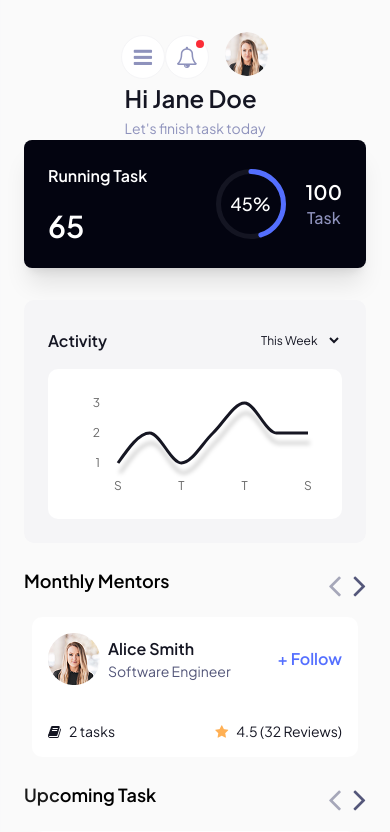
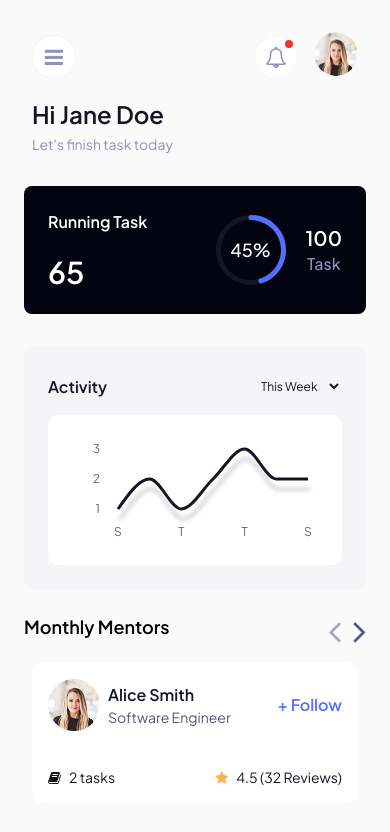
Before and after one commit to Evans-Asiedu/task-management, a React (Vite) app: page / in a window 390 px wide. Shown: the top 832 px of the page. Built offline with nearby package versions, Linux system fonts and the light colour scheme.

Commit message:
responsive header & overview page

```diff
--- a/src/components/RunningTask.jsx
+++ b/src/components/RunningTask.jsx
@@ -7,8 +7,9 @@ const RunningTask = () => {
   const radius = (size - strokeWidth) / 2;
   const circumference = 2 * Math.PI * radius;
   const offset = circumference - (progress / 100) * circumference;
+
   return (
-    <div className="flex sm:flex-col justify-between shadow-xl p-6 bg-secondary-900 text-white rounded-lg transition duration-500">
+    <div className="flex md:flex-col justify-between p-6 bg-secondary-900 text-white rounded-lg transition duration-500">
       <div className="flex flex-col gap-5">
         <h2 className="text-base font-semibold text-primary-0 ">
           Running Task
@@ -16,7 +17,7 @@ const RunningTask = () => {
         <h2 className="text-3xl font-semibold text-primary-0 ">65</h2>
       </div>
 
-      <div className="flex items-center gap-5">
+      <div className="flex items-center justify-between gap-5">
         <div className="flex items-center justify-center">
           <svg width={size} height={size} className="transform -rotate-90">
             {/* Background Circle */}
--- a/src/components/layout/Header.jsx
+++ b/src/components/layout/Header.jsx
@@ -11,9 +11,9 @@ const HeaderMain = ({ title, subText = "" }) => {
   };
 
   return (
-    <div className="flex flex-col-reverse md:flex-row justify-between items-center">
-      <div>
-        <h1 className="text-2xl font-semibold text-secondary-500 self-start md:self-center">
+    <div className="flex flex-col-reverse md:flex-row justify-between items-center gap-4">
+      <div className="w-full">
+        <h1 className="text-2xl font-semibold text-secondary-500 text-left">
           {title}
         </h1>
         {subText && (
@@ -21,7 +21,7 @@ const HeaderMain = ({ title, subText = "" }) => {
         )}
       </div>
 
-      <div className="flex justify-between md:justify-end items-center">
+      <div className="flex justify-between md:justify-end items-center w-full">
         <Button
           icon="fa-bars"
           iconOnly
@@ -89,7 +89,7 @@ const Header = ({
   return (
     <header
       className={` bg-primary-0 p-8 flex flex-col gap-6 ${
-        showActions ? "h-[248px] md:h-[192px]" : "h-[116px]"
+        showActions ? "h-[248px] md:h-[192px]" : "min-h-[116px]"
       } ${className}`}
     >
       <HeaderMain
--- a/src/components/layout/MainLayout.jsx
+++ b/src/components/layout/MainLayout.jsx
@@ -5,7 +5,7 @@ const MainLayout = () => {
   return (
     <>
       <Sidebar />
-      <div className="flex flex-col flex-1 transition-all duration-300 ease-in-out min-h-screen md:ml-[252px]">
+      <div className="flex flex-col flex-1 transition-all duration-300 ease-in-out min-h-screen md:ml-[252px] max-w-7xl">
         <Outlet />
       </div>
     </>
--- a/src/components/pages/Overview.jsx
+++ b/src/components/pages/Overview.jsx
@@ -11,7 +11,7 @@ const Overview = () => {
   const currentUserName = data.loggedInUser.name;
   return (
     <>
-      <main className="h-full flex ">
+      <main className="h-full flex">
         <div className="flex-grow bg-n-2">
           <Header
             showActions={false}
@@ -20,8 +20,8 @@ const Overview = () => {
             className="!bg-n-2"
           />
 
-          <div className="p-6 lg:p-8 space-y-6 lg:space-y-8">
-            <div className="flex flex-col md:flex-row gap-8">
+          <div className="px-6 lg:px-8 space-y-6 lg:space-y-8">
+            <div className="flex flex-col md:flex-row gap-8 grow">
               <RunningTask />
               <ActivityTracker />
             </div>
```
